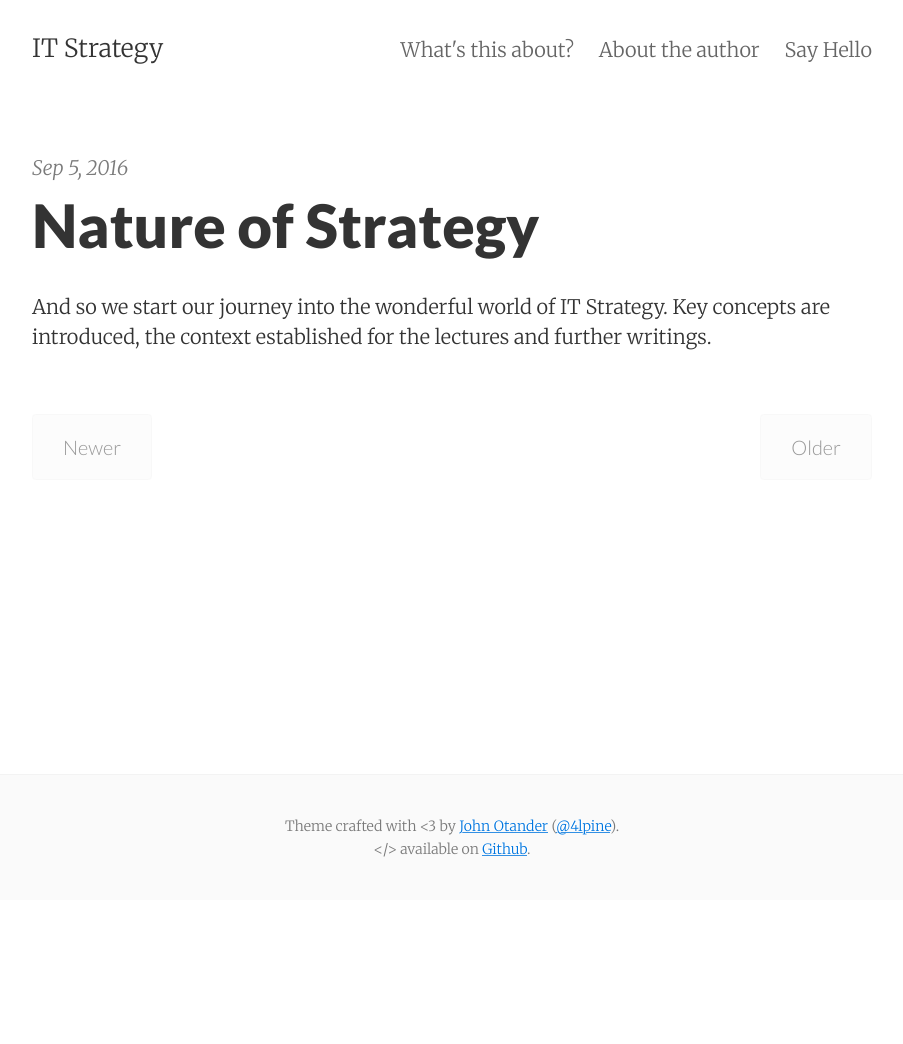
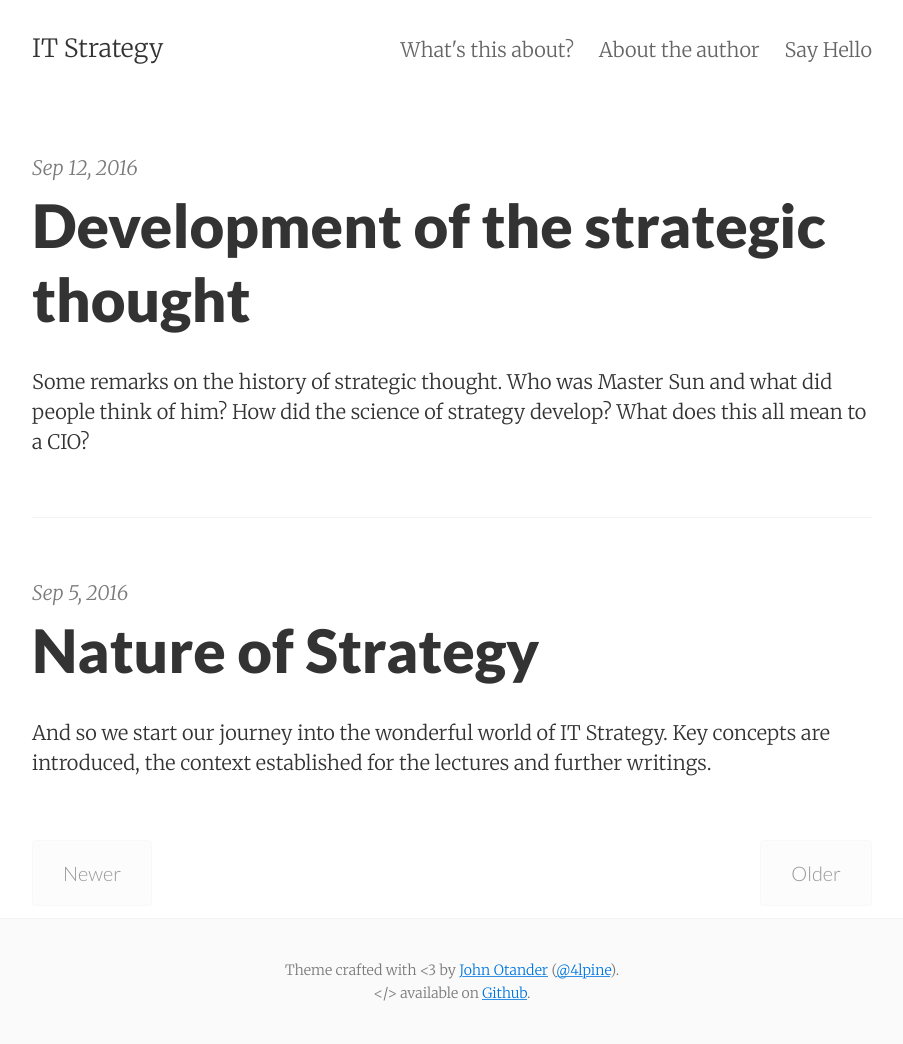
Before and after one commit to andreskytt/it_strateegia, a Jekyll site: the page built from index.html, in a window 1280 px wide. Shown: the whole page, without its empty margins (188-1091 px from the left). Built offline with Jekyll 4.4.1, drawn with Linux system fonts in a browser that asks for light colours; the list of posts is cut into pages by our own code; before the commit the page ends 900 px from its top, so only the background shows below that; part of the change alters nothing that is shown.

Commit message:
New post up

```diff
--- a/_posts/2016-09-12-history-of-strategy.md
+++ b/_posts/2016-09-12-history-of-strategy.md
@@ -4,20 +4,20 @@ title:      Development of the strategic thought
 date:       2016-09-12 09:00:00
 summary:    Some remarks on the history of strategic thought. Who was Master Sun and what did people think of him? How did the science of strategy develop? What does this all mean to a CIO?
 categories: suntzu Freedman history business
-published:  false
+published:  true
 ---
 ## The Art of War
 The concept of strategy as we recognize it today surfaced in the military in the 18th century. The word _strategos_ means a 'general' in greek and for long time strategy was seen as a purely military concern.
 
-When talking about military strategy and history, there is no way getting around Sun Tzu and his Art of War. Master Sun lived between 544 and 496 BC. Or so we think: he is one of those figures who has become a symbol, an idea, almost entirely detached from any physical reality. The 25 centuries separating us have allowed plenty of mighty generals and thinkers to reflect on his work. Thus make sure you get a copy with as thorough commentary as possible - the comments are definitely worth reading as are comments on comments.
+When talking about military strategy and history, there is no way getting around Sun Tzu and his Art of War. Master Sun lived between 544 and 496 BC. Or so we think: he is one of those figures who has become  more of a symbol than an actual person. The 25 centuries separating us have allowed plenty of thinkers to reflect on his work. Thus, it makes sense to get a copy of the Art with as thorough commentary as possible - the comments on top of comments add a lot.
 
-One of the commentators has been Freedman who points out, that Sun Tzu is all about being smarter than the other guy. A ruse can, however, fail and, if both parties would follow his teachings, a dance-like stalemate would ensue. Also, even a half-competent adversary would probably not be easily tricked repeatedly. The Art of War is, however, very much applicable today. Since a large portion of strategic thinking is focused around winning[^1], let's use his thoughts on the topic as an example.
+One of the commentators of Master Sun has been Freedman. He points out, that Sun Tzu is all about being smarter than the other guy. A ruse can fail and, if both parties would follow his teachings, a dance-like stalemate would ensue. Also, even a half-competent adversary would probably not be easily tricked repeatedly. The Art of War is, however, very much applicable today. Since a large portion of strategic thinking is focused around winning[^1], let's use his thoughts on the topic as an example.
 
 According to Sun Tzu, there are five essentials for victory:
 
  1. __He will win who knows when to fight and when not to fight__. Basically, pick your fights. It is neither desirable nor possible to turn every fight to your favor at all cost
  1. __He will win who knows how to handle both superior and inferior forces__. Another timeless thought reflected by many contemporary authors. Strategy must be dependent on the context and the competition. Also, the initial assessment of relative strength can be incorrect. A cornered weakling might fight back harder, than expected while a giant might cause chaos falling over
- 1. __He will win whose army is animated by the same spirit throughout all its ranks__. Peter Drucker has said 'Culture eats strategy for breakfast'[^2]. This statement is probably best testament to timelessness of the Art: every few months another starry-eyed entrepreneur emerges who has just discovered the importance of culture. Indeed, it is hard to imagine a successful organization without shared values and beliefs
+ 1. __He will win whose army is animated by the same spirit throughout all its ranks__. Peter Drucker has said 'Culture eats strategy for breakfast'[^2]. This statement is probably best testament to timelessness of the Art: every other moon some starry-eyed entrepreneur emerges having just discovered organizational culture.
  1. __He will win, who, prepared himself, waits to take the enemy unprepared__. Here Freedman's critique becomes obvious: if both parties wait hoping for a situation the other is not prepared for, will there be a resolution? In some sense the first point about picking fights is repeated but Master Sun also seems to point to the need to behave unexpectedly and thus to differentiate oneself[^3]
  1. __He will win, who has military capacity and is not interfered with by the sovereign__. Here an age-old question of the relationship between politics and military is set up. In our context, between the CEO and the CIO. There is much debate on the topic (we will come back to it, undoubtedly) and no definitive truths but one ignores this relationship at their own peril
 
@@ -25,13 +25,13 @@ According to Sun Tzu, there are five essentials for victory:
 __Key point:__ There is no neat truth to be learned. The fundamental questions of strategy have been discussed since very early days and continue to be subject to heated arguments and much writing
 
 ## The managers
-How military strategy has developed since ancient times is something that Freedman discusses in depth in his "Strategy: A History", discussing it here would do little but distract us from the topic of IT strategy.
+How military strategy has developed since ancient times is something that Freedman discusses in depth in his "Strategy: A History", discussing it here would do little but distract us from our focus on IT.
 
-Management as an academic topic got started with establishment of Wharton School in 1881. Harvard Business School was established in 1908. The latter sorely exposed a rift between the "proper" sciences and something that was initially seen as little more than a set of practical tools for keeping workers from revolting and the bureaucracy ticking over neatly. An escape was seen in the approach of one Frederic Winslow Taylor, who sought to improve operational efficiency of industry. The works and ideas of Taylor do not need much introduction. It is probably sufficient to say that his approach was said to be the only teachable system of management at the time.
+Management as an academic topic got started with establishment of Wharton School in 1881. Harvard Business School was established in 1908. The latter sorely exposed a rift between the "proper" sciences and something that was initially seen as little more than a set of practical tools for keeping workers from revolting and the bureaucracy ticking over neatly. One Frederic Winslow Taylor, who sought to improve operational efficiency of industry, seemed to offer a form of scientific management. His works and ideas do not need much introduction. It is probably sufficient to say that his approach was said to be the only teachable system of management at the time.
 
-This was important as HBS got ingrained with Taylorism and the field of management in turn got heavily influenced by Harvard. The thing is that strategy as such is not entirely coherent and logical. It certainly has bits that are quantifiable[^4] but, as in life, not all important things are measurable and not measurable things are important. This problem of improving measurable things, i.e. operational efficiency, being mistaken for management finally prompted Michael Porter in 1996 to write his well-known article titled "What is strategy"?[^5]. The rift is not fully healed even now as there are disputes between the economists and strategists with no clear position even as to these two should be converging[^6].
+This was important, as HBS got ingrained with Taylorism and the field of management in turn got heavily influenced by Harvard. This meant that the aspects of strategy, and management in general, that were not easily quantified did not receive enough focus. Strategy certainly has bits that are quantifiable[^4] but, as in life, not all important things are measurable and not measurable things are important. This problem of improving measurable things, i.e. operational efficiency, being mistaken for management finally prompted Michael Porter in 1996 to write his well-known article titled "What is strategy"?[^5]. The rift between hard and soft scientists in the field is not fully healed even now as there are disputes between the economists and strategists with no clear position even as to these two should be converging[^6].
 
-In that landmark work Porter pointed out the futility of participating in the "race to the bottom" or, even worse, mistaking doing so for implementing a strategy. According to Porter, OE is achievable via implementation of practices which disseminate with relative ease. Thus best practices emerge and simultaneously cease to be a strategic differentiator and a profit driver.
+In that landmark work of his Porter pointed out the futility of participating in the "race to the bottom" or, even worse, mistaking doing so for implementing a strategy. According to Porter, OE is achievable via implementation of practices which disseminate with relative ease. Thus best practices emerge and simultaneously cease to be a strategic differentiator and a profit driver.
 
 __Key point:__ Treating management in general and strategy in particular as an exact science is not only futile but dangerous potentially narrowing one's focus beyond reasonable.
 
```
